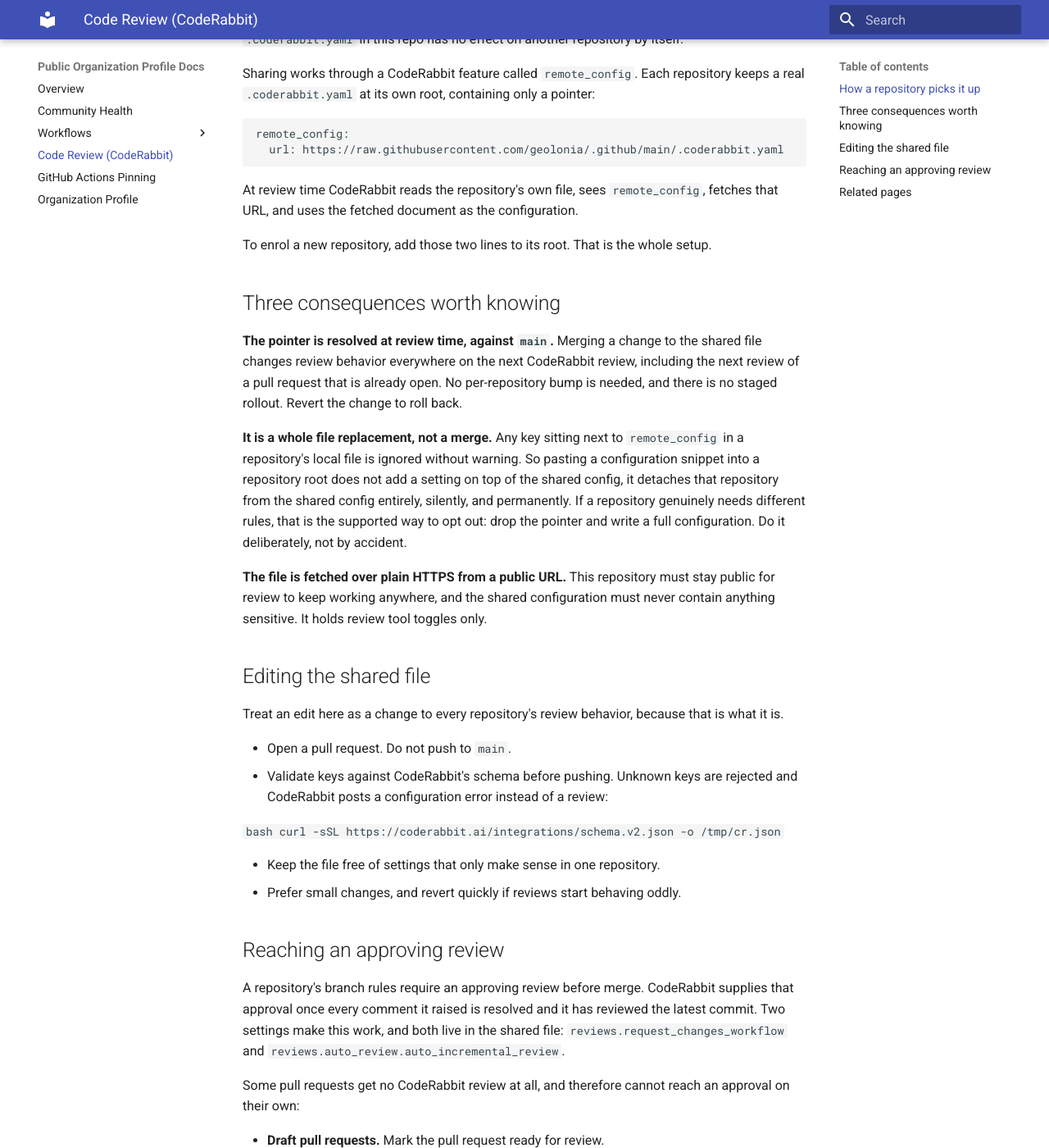
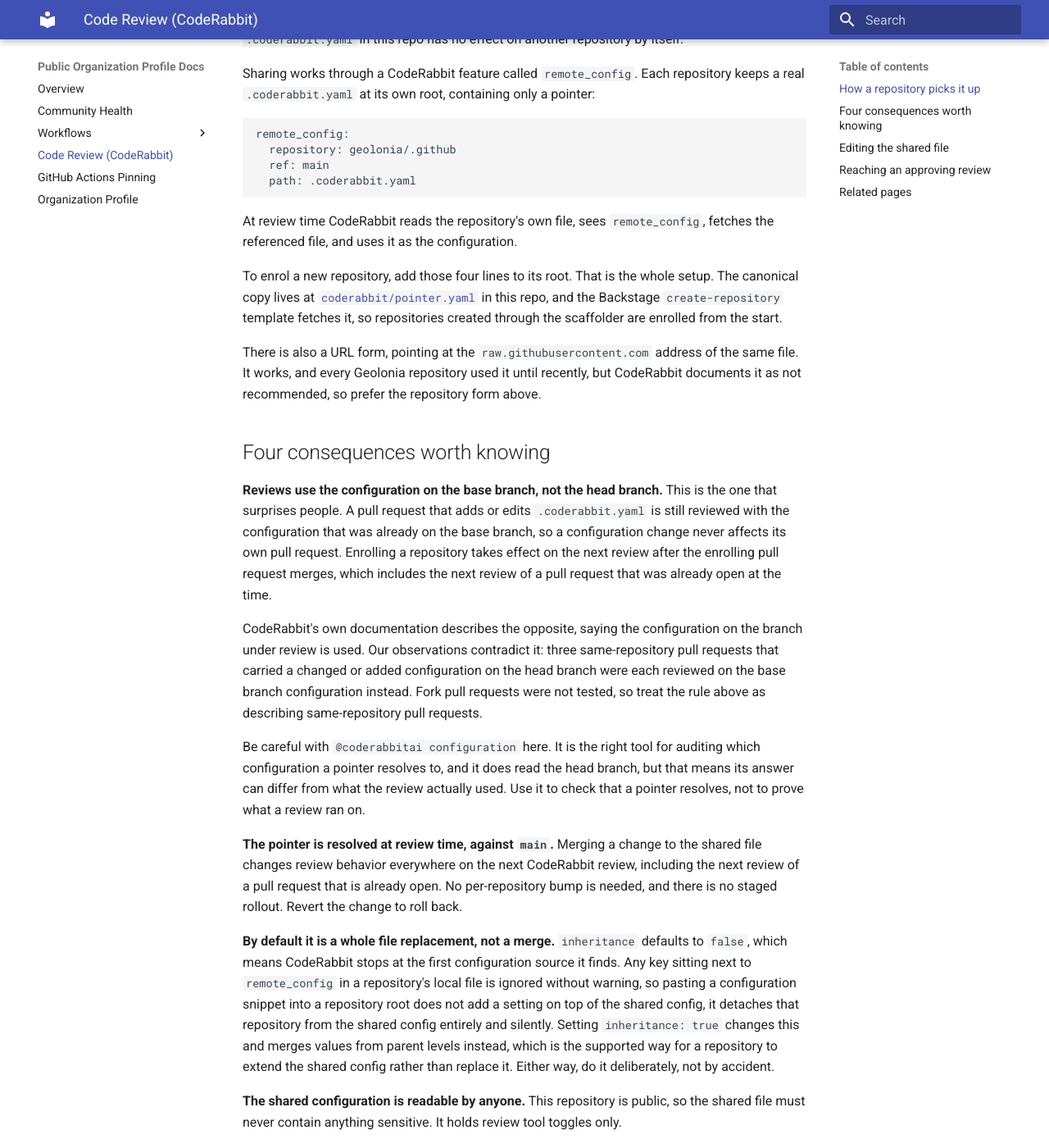
Before and after one commit to geolonia/.github, an MkDocs documentation site: the page built from docs/coderabbit.md, in a window 1280 px wide and 1400 px high, scrolled down 338 px. Shown: the whole window at 82% size. Built offline with MkDocs 1.6.1 and Material for MkDocs 9.7.7, drawn with Linux system fonts in a browser that asks for light colours; some of the changed text lies outside the part shown.

Commit message:
docs(coderabbit): correct the base branch rule, inheritance and the pointer form (#120)
* docs(coderabbit): correct the base branch rule, inheritance and the pointer form

Three corrections found by testing the documented behaviour rather than
trusting it.

Reviews use the configuration on the base branch, not the head branch, so
a configuration change never affects its own pull request. This was
observed three times: a pull request carrying the new shared config was
still reviewed under the old one, and two repos with no config on their
base branch were reviewed on defaults despite the head adding a pointer.
It is the single most surprising thing about this mechanism and it was
missing entirely.

Whole file replacement is only accurate at the default inheritance:
false. Setting inheritance: true merges parent values instead, which is
the supported way for a repo to extend the shared config rather than
replace it.

Switch the documented pointer to the repository-based form, which
CodeRabbit recommends over the raw URL form, and record that
remote_config is absent from the published schema. That last point
matters: a wrong key in the pointer falls back to defaults silently
rather than erroring, so verify pointer changes with @coderabbitai
configuration instead of the schema.

* docs(coderabbit): link the canonical pointer file used by the scaffolder

* docs(coderabbit): scope the base-branch rule to what we actually observed

* docs(coderabbit): enrollment lands on the next review, not the next PR opened

````diff
--- a/docs/coderabbit.md
+++ b/docs/coderabbit.md
@@ -16,16 +16,44 @@ keeps a real `.coderabbit.yaml` at its own root, containing only a pointer:
 
 ```yaml
 remote_config:
-  url: https://raw.githubusercontent.com/geolonia/.github/main/.coderabbit.yaml
+  repository: geolonia/.github
+  ref: main
+  path: .coderabbit.yaml
 ```
 
 At review time CodeRabbit reads the repository's own file, sees `remote_config`,
-fetches that URL, and uses the fetched document as the configuration.
+fetches the referenced file, and uses it as the configuration.
 
-To enrol a new repository, add those two lines to its root. That is the whole
-setup.
+To enrol a new repository, add those four lines to its root. That is the whole
+setup. The canonical copy lives at
+[`coderabbit/pointer.yaml`](https://github.com/geolonia/.github/blob/main/coderabbit/pointer.yaml)
+in this repo, and the Backstage `create-repository` template fetches it, so
+repositories created through the scaffolder are enrolled from the start.
 
-## Three consequences worth knowing
+There is also a URL form, pointing at the `raw.githubusercontent.com` address of
+the same file. It works, and every Geolonia repository used it until recently, but
+CodeRabbit documents it as not recommended, so prefer the repository form above.
+
+## Four consequences worth knowing
+
+**Reviews use the configuration on the base branch, not the head branch.** This is
+the one that surprises people. A pull request that adds or edits `.coderabbit.yaml`
+is still reviewed with the configuration that was already on the base branch, so a
+configuration change never affects its own pull request. Enrolling a repository
+takes effect on the next review after the enrolling pull request merges, which
+includes the next review of a pull request that was already open at the time.
+
+CodeRabbit's own documentation describes the opposite, saying the configuration on
+the branch under review is used. Our observations contradict it: three
+same-repository pull requests that carried a changed or added configuration on the
+head branch were each reviewed on the base branch configuration instead. Fork pull
+requests were not tested, so treat the rule above as describing same-repository
+pull requests.
+
+Be careful with `@coderabbitai configuration` here. It is the right tool for
+auditing which configuration a pointer resolves to, and it does read the head
+branch, but that means its answer can differ from what the review actually used.
+Use it to check that a pointer resolves, not to prove what a review ran on.
 
 **The pointer is resolved at review time, against `main`.** Merging a change to
 the shared file changes review behavior everywhere on the next CodeRabbit review,
@@ -33,17 +61,19 @@ including the next review of a pull request that is already open. No
 per-repository bump is needed, and there is no staged rollout. Revert the change
 to roll back.
 
-**It is a whole file replacement, not a merge.** Any key sitting next to
-`remote_config` in a repository's local file is ignored without warning. So
-pasting a configuration snippet into a repository root does not add a setting on
-top of the shared config, it detaches that repository from the shared config
-entirely, silently, and permanently. If a repository genuinely needs different
-rules, that is the supported way to opt out: drop the pointer and write a full
-configuration. Do it deliberately, not by accident.
+**By default it is a whole file replacement, not a merge.** `inheritance` defaults
+to `false`, which means CodeRabbit stops at the first configuration source it
+finds. Any key sitting next to `remote_config` in a repository's local file is
+ignored without warning, so pasting a configuration snippet into a repository root
+does not add a setting on top of the shared config, it detaches that repository
+from the shared config entirely and silently. Setting `inheritance: true` changes
+this and merges values from parent levels instead, which is the supported way for a
+repository to extend the shared config rather than replace it. Either way, do it
+deliberately, not by accident.
 
-**The file is fetched over plain HTTPS from a public URL.** This repository must
-stay public for review to keep working anywhere, and the shared configuration must
-never contain anything sensitive. It holds review tool toggles only.
+**The shared configuration is readable by anyone.** This repository is public, so
+the shared file must never contain anything sensitive. It holds review tool toggles
+only.
 
 ## Editing the shared file
 
@@ -58,8 +88,21 @@ is what it is.
   curl -sSL https://coderabbit.ai/integrations/schema.v2.json -o /tmp/cr.json
   ```
 
+- Note that `remote_config` itself is **not** in that schema, so the pointer form
+  cannot be schema checked. A wrong key there does not raise an error, it falls
+  back to defaults silently, which looks exactly like a working configuration until
+  someone notices pull requests are no longer being approved. Verify a pointer
+  change by commenting `@coderabbitai configuration` on a pull request and reading
+  the reported source path, for example:
+
+  ```text
+  Configuration used: Path: geolonia/.github/.coderabbit.yaml@main (via .coderabbit.yaml)
+  ```
+
 - Keep the file free of settings that only make sense in one repository.
 - Prefer small changes, and revert quickly if reviews start behaving oddly.
+- Remember that the change will not affect the pull request making it, since
+  reviews use the base branch configuration.
 
 ## Reaching an approving review
 
````
